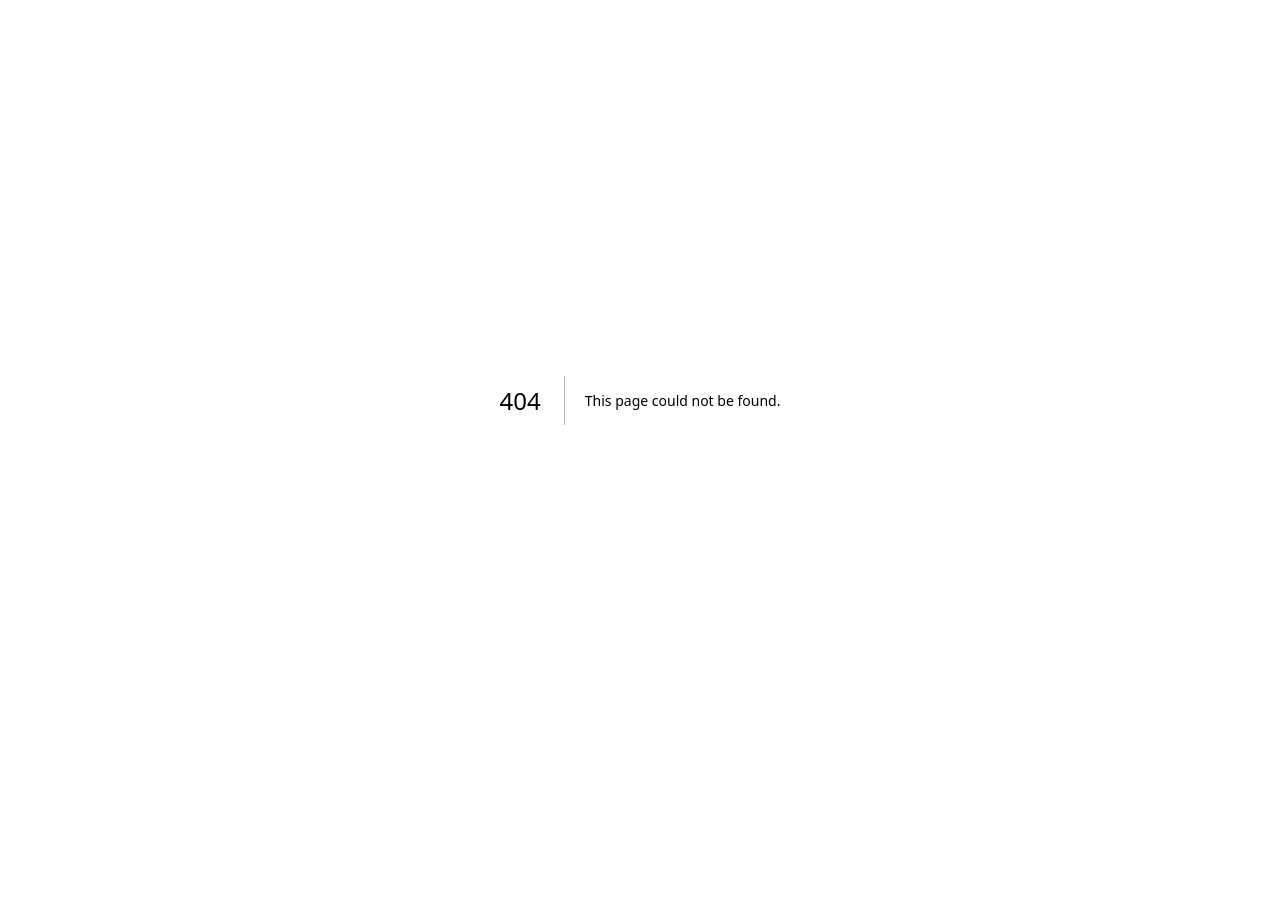
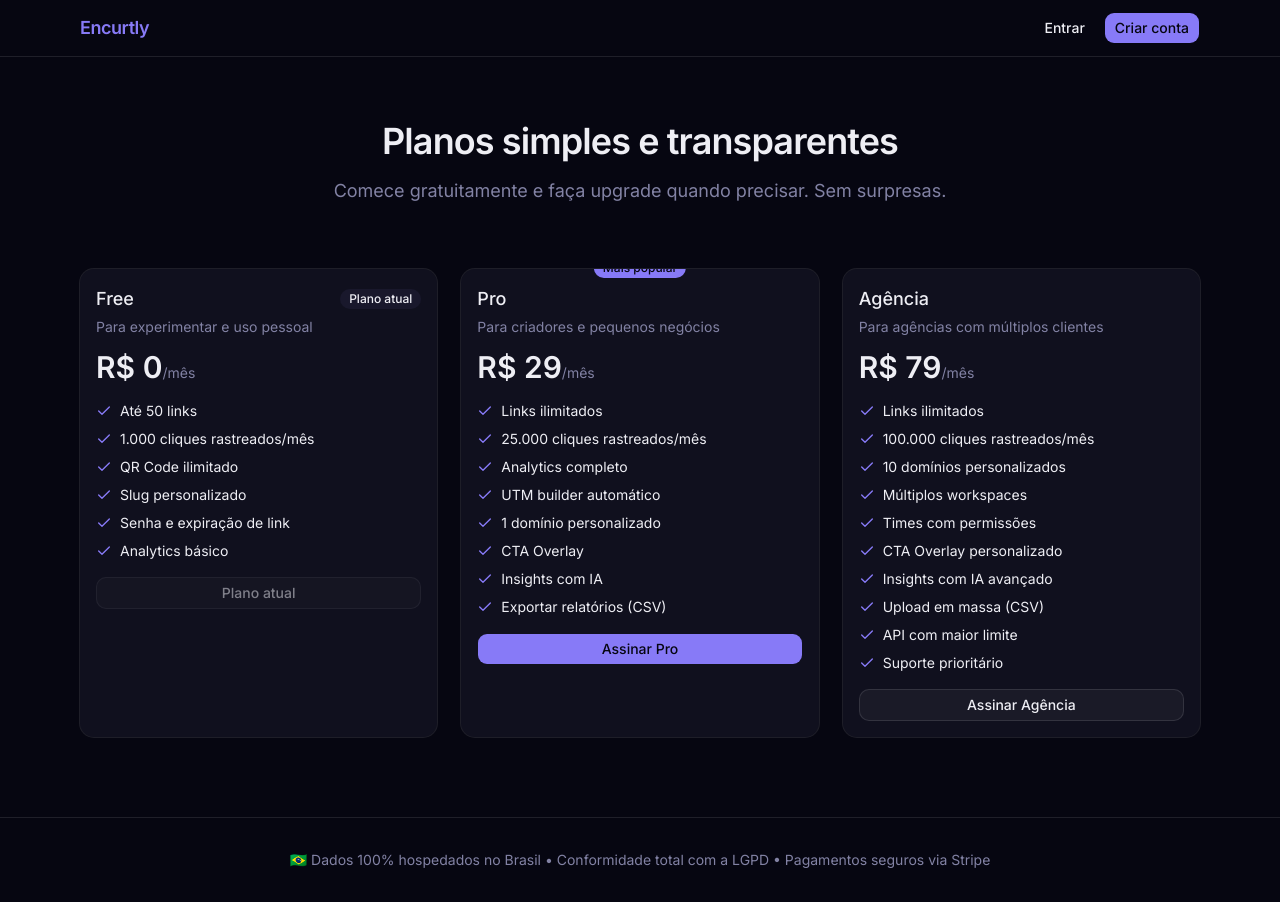
Before and after one commit to HenriqueRottaDev/Encurtly-next-tailwind-prisma-clerk-neon, a Next.js app: page /pricing in a window 1280 px wide. Before the commit this address had no page. Before the commit the page ends 800 px from the top, so only its background shows below. Built offline with nearby package versions, Linux system fonts and the light colour scheme; no server answers.

Commit message:
feat: adiciona página de preços e integração com Stripe Checkout

```diff
--- a/app/dashboard/layout.tsx
+++ b/app/dashboard/layout.tsx
@@ -26,6 +26,12 @@ export default function DashboardLayout({
             >
               Analytics
             </Link>
+            <Link
+              href="/pricing"
+              className="px-3 py-1.5 rounded-md text-sm font-medium text-muted-foreground hover:text-foreground hover:bg-accent transition-colors"
+            >
+              Planos
+            </Link>
             <div className="ml-2">
               <UserButton />
             </div>
--- a/app/page.tsx
+++ b/app/page.tsx
@@ -114,10 +114,17 @@ export default async function HomePage() {
         <p className="text-muted-foreground mb-6">
           Crie sua conta gratuita e comece a encurtar links em segundos.
         </p>
-        <Button size="lg" asChild>
-          <Link href="/sign-up">Criar conta gratuita</Link>
-        </Button>
+        <div className="flex items-center justify-center gap-3">
+          <Button size="lg" asChild>
+            <Link href="/sign-up">Criar conta gratuita</Link>
+          </Button>
+          <Button size="lg" variant="outline" asChild>
+            <Link href="/pricing">Ver planos</Link>
+          </Button>
+        </div>
       </section>
+
+
 
       {/* Footer */}
       <footer className="border-t border-border py-6">
--- /dev/null
+++ b/app/pricing/page.tsx
@@ -0,0 +1,68 @@
+import { auth } from '@clerk/nextjs/server'
+import { redirect } from 'next/navigation'
+import { PricingCards } from '@/components/pricing/pricing-cards'
+import { UserRepository } from '@/lib/repositories'
+import Link from 'next/link'
+import { Button } from '@/components/ui/button'
+
+export default async function PricingPage() {
+  const { userId } = await auth()
+
+  let currentPlan = 'FREE'
+
+  if (userId) {
+    const user = await UserRepository.findByClerkId(userId)
+    currentPlan = user?.plan ?? 'FREE'
+  }
+
+  return (
+    <div className="min-h-screen bg-background">
+      {/* Header */}
+      <header className="border-b border-border">
+        <div className="max-w-6xl mx-auto px-4 h-14 flex items-center justify-between">
+          <Link href="/" className="font-semibold text-lg tracking-tight text-primary">
+            Encurtly
+          </Link>
+          <div className="flex items-center gap-2">
+            {userId ? (
+              <Button variant="ghost" asChild>
+                <Link href="/dashboard">Meu dashboard</Link>
+              </Button>
+            ) : (
+              <>
+                <Button variant="ghost" asChild>
+                  <Link href="/sign-in">Entrar</Link>
+                </Button>
+                <Button asChild>
+                  <Link href="/sign-up">Criar conta</Link>
+                </Button>
+              </>
+            )}
+          </div>
+        </div>
+      </header>
+
+      {/* Hero */}
+      <section className="max-w-4xl mx-auto px-4 py-16 text-center">
+        <h1 className="text-4xl font-semibold tracking-tight mb-4">
+          Planos simples e transparentes
+        </h1>
+        <p className="text-lg text-muted-foreground">
+          Comece gratuitamente e faça upgrade quando precisar. Sem surpresas.
+        </p>
+      </section>
+
+      {/* Cards */}
+      <section className="max-w-6xl mx-auto px-4 pb-20">
+        <PricingCards currentPlan={currentPlan} isLoggedIn={!!userId} />
+      </section>
+
+      {/* LGPD Badge */}
+      <section className="border-t border-border py-8 text-center">
+        <p className="text-sm text-muted-foreground">
+          🇧🇷 Dados 100% hospedados no Brasil • Conformidade total com a LGPD • Pagamentos seguros via Stripe
+        </p>
+      </section>
+    </div>
+  )
+}
--- /dev/null
+++ b/components/pricing/pricing-cards.tsx
@@ -0,0 +1,198 @@
+'use client'
+
+import { useState } from 'react'
+import { Button } from '@/components/ui/button'
+import { Card, CardContent, CardHeader, CardTitle, CardDescription } from '@/components/ui/card'
+import { Badge } from '@/components/ui/badge'
+import { Check } from 'lucide-react'
+import { useRouter } from 'next/navigation'
+import { PLANS } from '@/lib/plans'
+
+interface PricingCardsProps {
+  currentPlan: string
+  isLoggedIn: boolean
+}
+
+const PRICES = {
+  FREE: 'R$ 0',
+  PRO: 'R$ 29',
+  AGENCY: 'R$ 79',
+}
+
+export function PricingCards({ currentPlan, isLoggedIn }: PricingCardsProps) {
+  const router = useRouter()
+  const [loading, setLoading] = useState<string | null>(null)
+
+  const handleSubscribe = async (plan: 'PRO' | 'AGENCY') => {
+    if (!isLoggedIn) {
+      router.push('/sign-up')
+      return
+    }
+
+    setLoading(plan)
+
+    try {
+      const res = await fetch('/api/stripe/checkout', {
+        method: 'POST',
+        headers: { 'Content-Type': 'application/json' },
+        body: JSON.stringify({ plan }),
+      })
+
+      const data = await res.json()
+
+      if (data.url) {
+        window.location.href = data.url
+      }
+    } catch {
+      console.error('Erro ao criar checkout')
+    } finally {
+      setLoading(null)
+    }
+  }
+
+  const handleManage = async () => {
+    setLoading('MANAGE')
+    try {
+      const res = await fetch('/api/stripe/portal', { method: 'POST' })
+      const data = await res.json()
+      if (data.url) window.location.href = data.url
+    } catch {
+      console.error('Erro ao abrir portal')
+    } finally {
+      setLoading(null)
+    }
+  }
+
+  return (
+    <div className="grid grid-cols-1 md:grid-cols-3 gap-6">
+      {/* FREE */}
+      <Card className={currentPlan === 'FREE' ? 'border-primary/50' : ''}>
+        <CardHeader>
+          <div className="flex items-center justify-between">
+            <CardTitle className="text-lg">Free</CardTitle>
+            {currentPlan === 'FREE' && (
+              <Badge variant="secondary">Plano atual</Badge>
+            )}
+          </div>
+          <CardDescription>Para experimentar e uso pessoal</CardDescription>
+          <div className="pt-2">
+            <span className="text-3xl font-semibold">R$ 0</span>
+            <span className="text-muted-foreground text-sm">/mês</span>
+          </div>
+        </CardHeader>
+        <CardContent className="space-y-4">
+          <ul className="space-y-2">
+            {PLANS.FREE.features.map(feature => (
+              <li key={feature} className="flex items-start gap-2 text-sm">
+                <Check className="w-4 h-4 text-primary mt-0.5 shrink-0" />
+                {feature}
+              </li>
+            ))}
+          </ul>
+          <Button
+            className="w-full"
+            variant="outline"
+            disabled={currentPlan === 'FREE' || !isLoggedIn}
+            onClick={() => isLoggedIn ? null : router.push('/sign-up')}
+          >
+            {currentPlan === 'FREE' ? 'Plano atual' : 'Começar grátis'}
+          </Button>
+        </CardContent>
+      </Card>
+
+      {/* PRO */}
+      <Card className={`relative ${currentPlan === 'PRO' ? 'border-primary/50' : 'border-primary'}`}>
+        <div className="absolute -top-3 left-1/2 -translate-x-1/2">
+          <Badge className="bg-primary text-primary-foreground">Mais popular</Badge>
+        </div>
+        <CardHeader>
+          <div className="flex items-center justify-between">
+            <CardTitle className="text-lg">Pro</CardTitle>
+            {currentPlan === 'PRO' && (
+              <Badge variant="secondary">Plano atual</Badge>
+            )}
+          </div>
+          <CardDescription>Para criadores e pequenos negócios</CardDescription>
+          <div className="pt-2">
+            <span className="text-3xl font-semibold">R$ 29</span>
+            <span className="text-muted-foreground text-sm">/mês</span>
+          </div>
+        </CardHeader>
+        <CardContent className="space-y-4">
+          <ul className="space-y-2">
+            {PLANS.PRO.features.map(feature => (
+              <li key={feature} className="flex items-start gap-2 text-sm">
+                <Check className="w-4 h-4 text-primary mt-0.5 shrink-0" />
+                {feature}
+              </li>
+            ))}
+          </ul>
+          {currentPlan === 'PRO' ? (
+            <Button
+              className="w-full"
+              variant="outline"
+              onClick={handleManage}
+              disabled={loading === 'MANAGE'}
+            >
+              {loading === 'MANAGE' ? 'Carregando...' : 'Gerenciar assinatura'}
+            </Button>
+          ) : (
+            <Button
+              className="w-full bg-primary hover:bg-primary/90"
+              onClick={() => handleSubscribe('PRO')}
+              disabled={!!loading}
+            >
+              {loading === 'PRO' ? 'Carregando...' : 'Assinar Pro'}
+            </Button>
+          )}
+        </CardContent>
+      </Card>
+
+      {/* AGENCY */}
+      <Card className={currentPlan === 'AGENCY' ? 'border-primary/50' : ''}>
+        <CardHeader>
+          <div className="flex items-center justify-between">
+            <CardTitle className="text-lg">Agência</CardTitle>
+            {currentPlan === 'AGENCY' && (
+              <Badge variant="secondary">Plano atual</Badge>
+            )}
+          </div>
+          <CardDescription>Para agências com múltiplos clientes</CardDescription>
+          <div className="pt-2">
+            <span className="text-3xl font-semibold">R$ 79</span>
+            <span className="text-muted-foreground text-sm">/mês</span>
+          </div>
+        </CardHeader>
+        <CardContent className="space-y-4">
+          <ul className="space-y-2">
+            {PLANS.AGENCY.features.map(feature => (
+              <li key={feature} className="flex items-start gap-2 text-sm">
+                <Check className="w-4 h-4 text-primary mt-0.5 shrink-0" />
+                {feature}
+              </li>
+            ))}
+          </ul>
+          {currentPlan === 'AGENCY' ? (
+            <Button
+              className="w-full"
+              variant="outline"
+              onClick={handleManage}
+              disabled={loading === 'MANAGE'}
+            >
+              {loading === 'MANAGE' ? 'Carregando...' : 'Gerenciar assinatura'}
+            </Button>
+          ) : (
+            <Button
+              className="w-full"
+              variant="outline"
+              onClick={() => handleSubscribe('AGENCY')}
+              disabled={!!loading}
+            >
+              {loading === 'AGENCY' ? 'Carregando...' : 'Assinar Agência'}
+            </Button>
+          )}
+        </CardContent>
+      </Card>
+    </div>
+  )
+}
```
